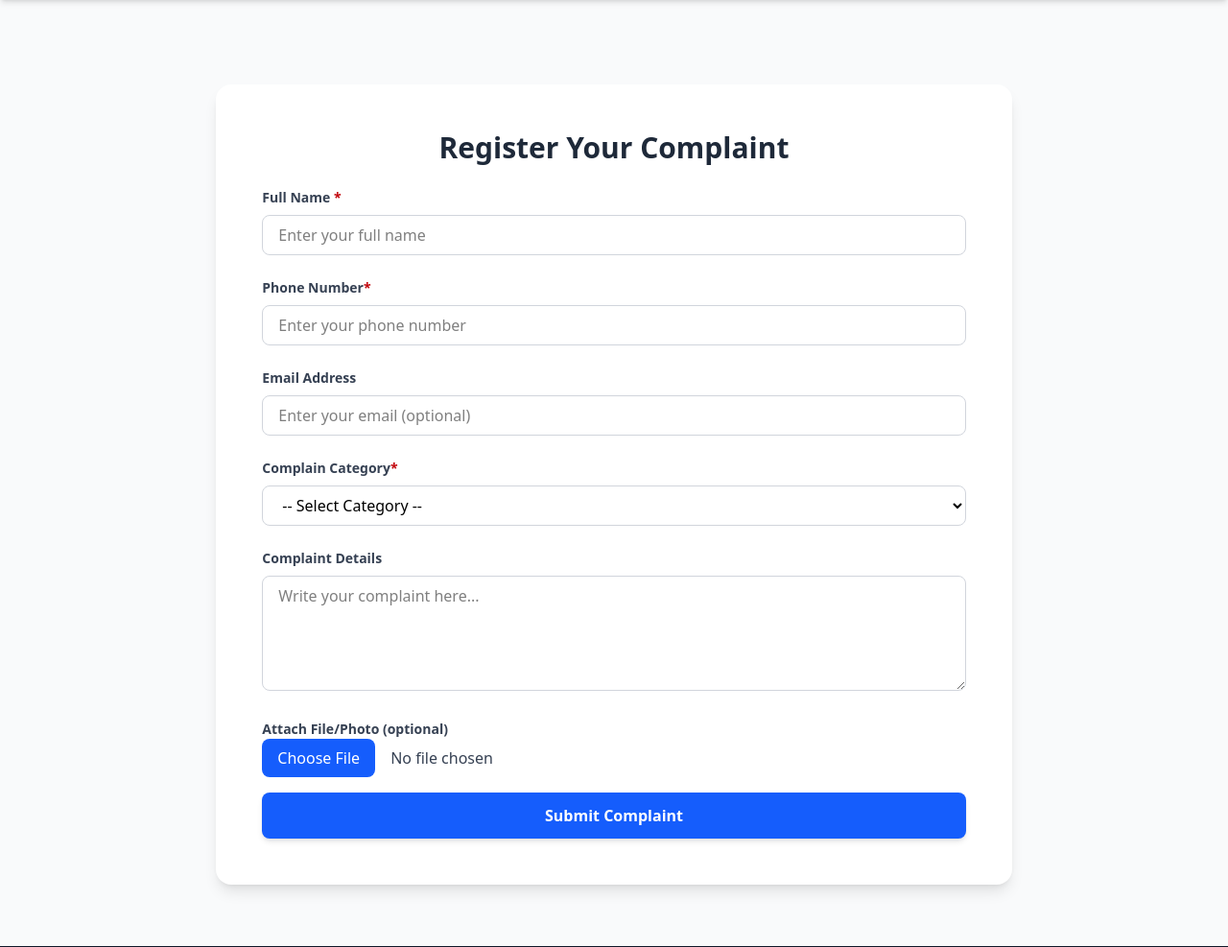
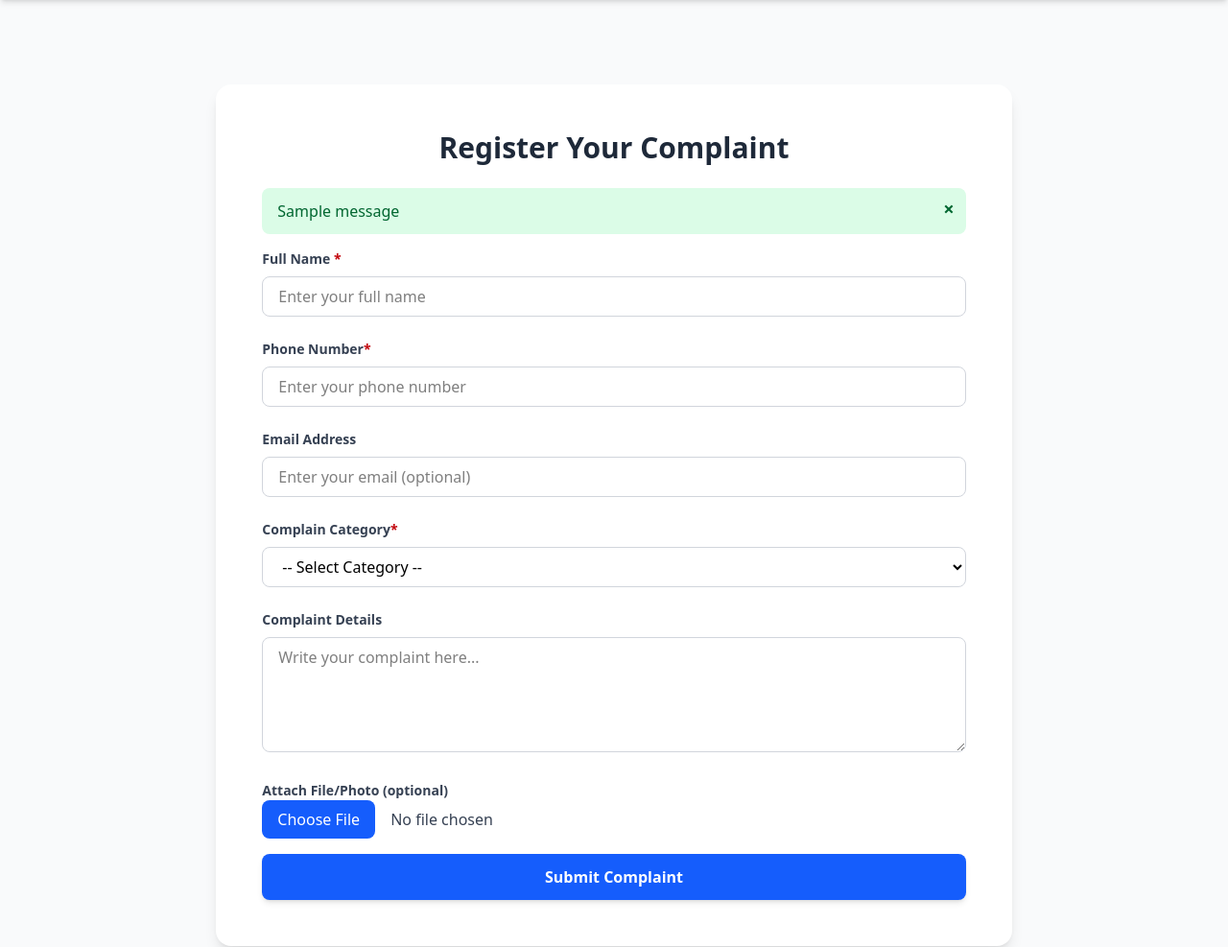
Before and after one commit to Sandip-2006/online-gram-panchayat, a Django app: page /complain/ in a window 1280 px wide. Shown: the part 64-1051 px from the top of the page at 96% size. Run offline with Django 5.2, Linux system fonts and the light colour scheme; one stand-in notice (Sample message) is shown; style sheets or scripts are compiled from the project's sources; some libraries are stand-ins or nearby versions.

Commit message:
add success message on complaint page + enable auto deploy

```diff
--- a/gram_panchayat/templates/complain.html
+++ b/gram_panchayat/templates/complain.html
@@ -7,6 +7,22 @@
   <div class="flex w-full px-3 md:w-8/12 mx-0 md:mx-auto mt-14">
     <div class="bg-white rounded-2xl shadow-lg w-full" style="padding: 3rem;">
       <h2 class="text-2xl md:text-3xl font-bold text-center text-gray-800 mb-6">Register Your Complaint</h2>
+
+      {% if messages %}
+        {% for message in messages %}
+          <div class="relative mb-4 px-4 py-3 rounded-lg
+      {% if message.tags == 'success' %}
+               bg-green-100 text-green-800
+            {% else %}
+               bg-red-100 text-red-800
+            {% endif %}">
+            <span>{{ message }}</span>
+
+            <!-- Close Button -->
+            <button onclick="this.parentElement.style.display='none'" class="absolute top-2 right-3 text-xl font-bold">&times;</button>
+          </div>
+        {% endfor %}
+      {% endif %}
 
       <form method="post" enctype="multipart/form-data" id="complaintForm" class="flex flex-col gap-4 text-black">
         {% csrf_token %}
--- a/gram_panchayat/views.py
+++ b/gram_panchayat/views.py
@@ -19,17 +19,23 @@ class AppLoginView(LoginView):
 def index(request):
     return render(request, "index.html")
 
+
+
 def complain_create(request):
     if request.method == 'POST':
         form = complain_form(request.POST, request.FILES)
+
         if form.is_valid():
-            complains = form.save(commit=False)
-            complains.save()
-            messages.success(request, "Complaint submitted successfully!")
-            return redirect('home')
+            form.save()
+            messages.success(request, "✅ Complaint submitted successfully!")
+            return redirect('complain')  # same page redirect
+        else:
+            messages.error(request, "❌ Please correct the errors below.")
     else:
         form = complain_form()
+
     return render(request, "complain.html", {'form': form})
+
 
 
 def about(request):
```
Also changed, not shown: project/settings.py (+9 -0 lines).
